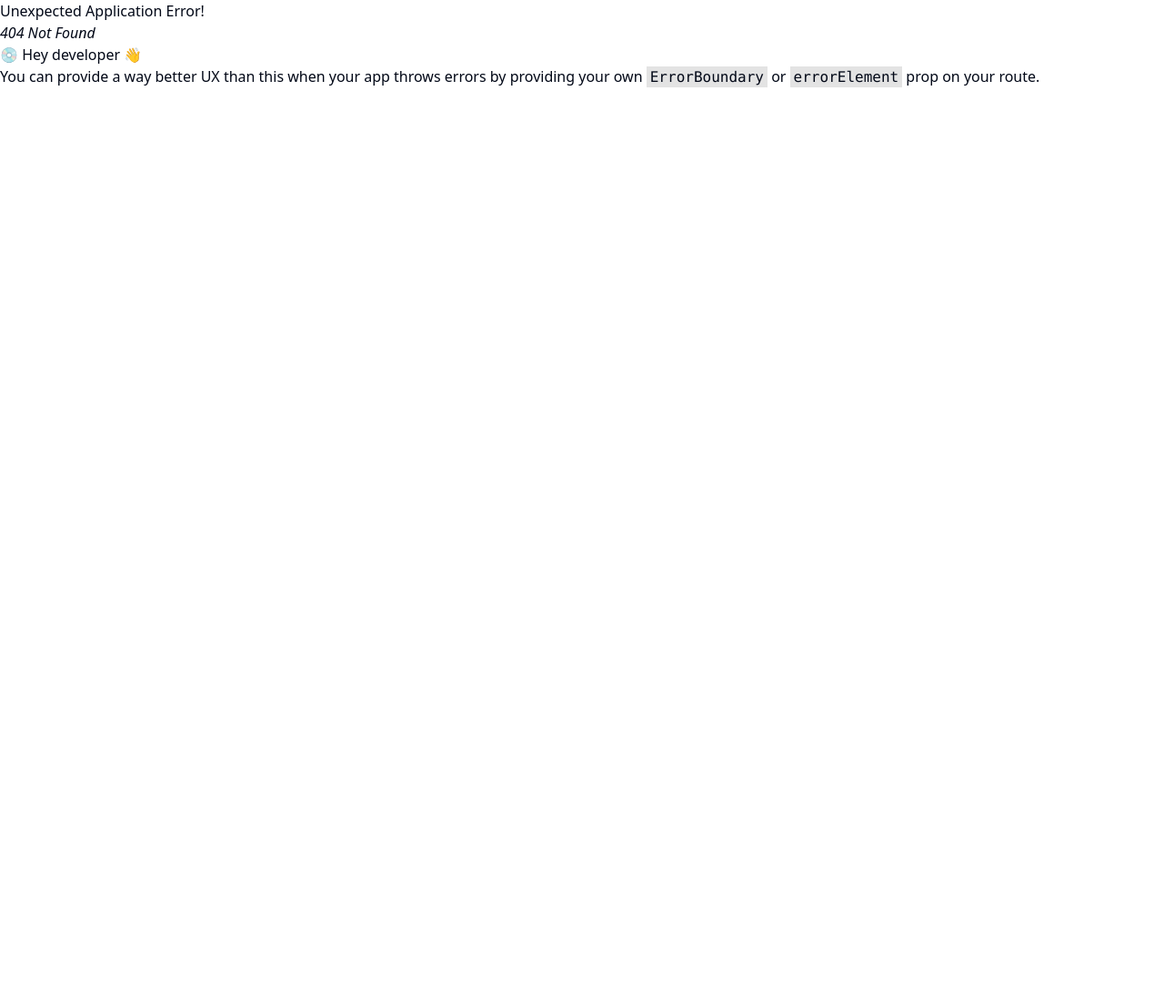
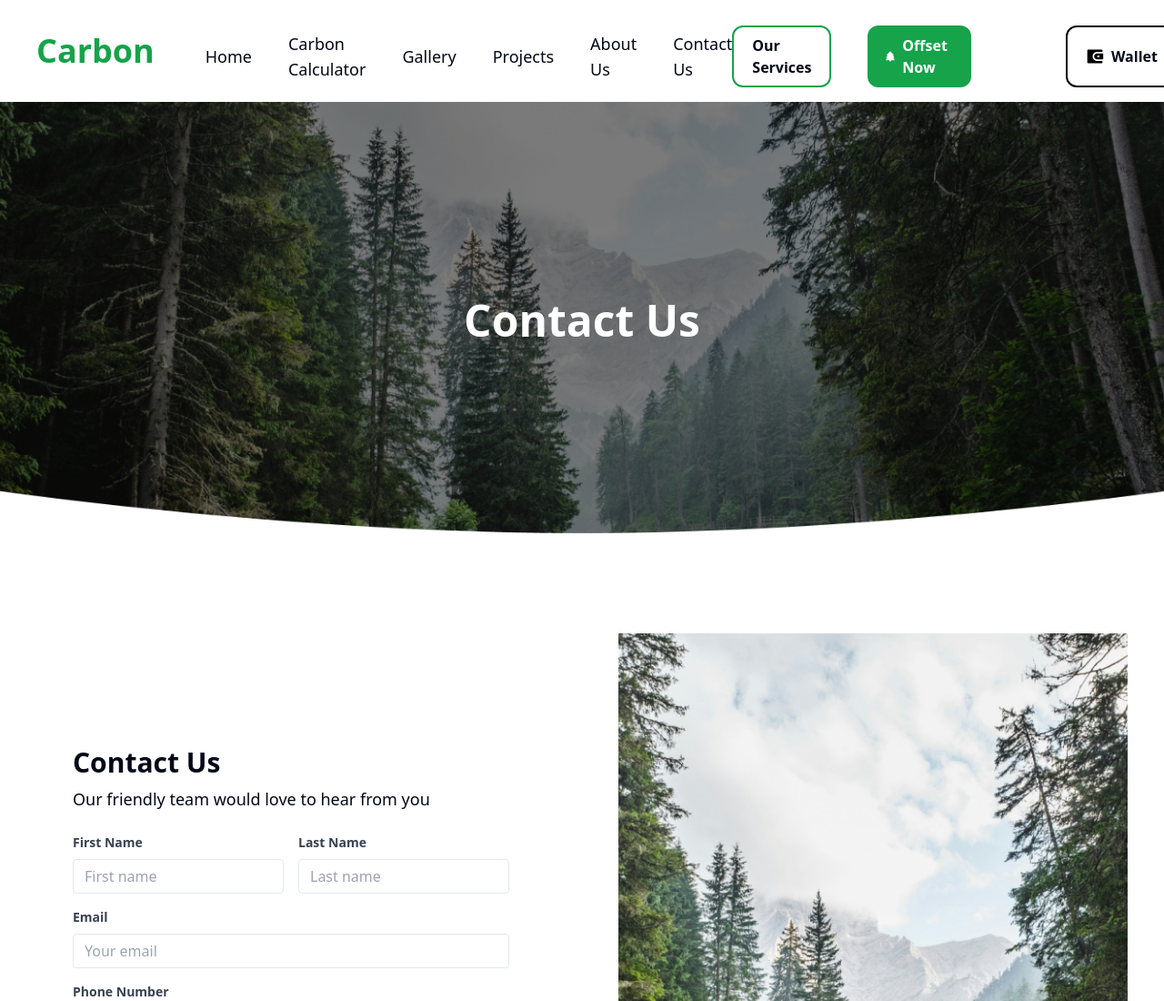
Before and after one commit to dibyendu02/carbonOffset, a React (Vite) app: page /contact in a window 1280 px wide. Before the commit this address had no page. Shown: the top 1100 px of the page at 91% size. Before the commit the page ends 800 px from the top, so only its background shows below. Built offline with nearby package versions, Linux system fonts and the light colour scheme.

Commit message:
added contact

```diff
--- a/src/components/Navbar.tsx
+++ b/src/components/Navbar.tsx
@@ -6,9 +6,9 @@ const Navbar = () => {
   //   const navigation = useNavigate();
   return (
     <div className="w-full h-28   flex items-center px-10 justify-between ">
-      <div className="flex gap-16 items-center">
+      <div className="flex gap-14 items-center">
         <h1 className="text-green-600 text-4xl font-bold">Carbon</h1>
-        <div className="flex gap-14 pt-3 text-lg items-center">
+        <div className="flex gap-10 pt-3 text-lg items-center">
           <Link to="/" className="hover:text-green-600">
             Home
           </Link>
@@ -24,10 +24,13 @@ const Navbar = () => {
           <Link to="/about" className="hover:text-green-600">
             About Us
           </Link>
+          <Link to="/contact" className="hover:text-green-600">
+            Contact Us
+          </Link>
         </div>
       </div>
 
-      <div className="flex gap-12 pt-3">
+      <div className="flex gap-10 pt-3">
         <Link
           to="/services"
           className="px-5 py-2 border-green-600 border-2 rounded-xl font-bold"
--- a/src/main.tsx
+++ b/src/main.tsx
@@ -12,6 +12,7 @@ import UserTransactions from "./pages/UserTransactions";
 import UserOffsetDetails from "./pages/UserOffsetDetails";
 import Gallery from "./pages/Gallery";
 import OurServices from "./pages/OurServices";
+import Contact from "./pages/Contact";
 
 const router = createBrowserRouter([
   {
@@ -39,6 +40,10 @@ const router = createBrowserRouter([
     element: <OurServices />,
   },
   {
+    path: "/contact",
+    element: <Contact />,
+  },
+  {
     path: "/projects",
     element: <OurProjects />,
   },
--- /dev/null
+++ b/src/pages/Contact.tsx
@@ -0,0 +1,158 @@
+import Navbar from "../components/Navbar";
+import curve from "../assets/home/curve.png";
+import mainbg from "../assets/services/mainbg.png";
+import newsletterbg from "../assets/home/newsletterbg.png";
+import logo from "../assets/home/logo.png";
+import Footer from "../components/Footer";
+import contact from "../assets/contact/contact.png";
+
+const Contact = () => {
+  return (
+    <div>
+      <div>
+        <Navbar />
+        <div
+          style={{
+            backgroundImage: `url(${mainbg})`,
+            backgroundSize: "cover",
+            backgroundPosition: "center",
+            height: "60vh",
+            width: "100%",
+          }}
+          className="flex items-center justify-center relative"
+        >
+          <h1 className="text-5xl font-bold text-white">Contact Us</h1>
+
+          <img src={curve} className="absolute bottom-0 w-full" />
+        </div>
+      </div>
+
+      {/* contact form  */}
+
+      <div className="flex items-center my-16 ">
+        <div className="w-1/2  flex flex-col items-start p-20 bg-white ">
+          <h1 className="text-3xl font-bold mb-2">Contact Us</h1>
+          <h2 className="text-lg mb-6">
+            Our friendly team would love to hear from you
+          </h2>
+          <form className="w-full">
+            <div className="flex mb-4 space-x-4">
+              <div className="w-1/2">
+                <label
+                  className="block text-gray-700 text-sm font-bold mb-2"
+                  htmlFor="firstName"
+                >
+                  First Name
+                </label>
+                <input
+                  className="appearance-none border rounded w-full py-2 px-3 text-gray-700 leading-tight focus:outline-none focus:shadow-outline"
+                  id="firstName"
+                  type="text"
+                  placeholder="First name"
+                />
+              </div>
+              <div className="w-1/2">
+                <label
+                  className="block text-gray-700 text-sm font-bold mb-2"
+                  htmlFor="lastName"
+                >
+                  Last Name
+                </label>
+                <input
+                  className="appearance-none border rounded w-full py-2 px-3 text-gray-700 leading-tight focus:outline-none focus:shadow-outline"
+                  id="lastName"
+                  type="text"
+                  placeholder="Last name"
+                />
+              </div>
+            </div>
+            <div className="mb-4">
+              <label
+                className="block text-gray-700 text-sm font-bold mb-2"
+                htmlFor="email"
+              >
+                Email
+              </label>
+              <input
+                className="appearance-none border rounded w-full py-2 px-3 text-gray-700 leading-tight focus:outline-none focus:shadow-outline"
+                id="email"
+                type="email"
+                placeholder="Your email"
+              />
+            </div>
+            <div className="mb-4">
+              <label
+                className="block text-gray-700 text-sm font-bold mb-2"
+                htmlFor="phone"
+              >
+                Phone Number
+              </label>
+              <input
+                className="appearance-none border rounded w-full py-2 px-3 text-gray-700 leading-tight focus:outline-none focus:shadow-outline"
+                id="phone"
+                type="text"
+                placeholder="Your phone number"
+              />
+            </div>
+
+            <div className="mb-4">
+              <label
+                className="block text-gray-700 text-sm font-bold mb-2"
+                htmlFor="message"
+              >
+                Message
+              </label>
+              <textarea
+                className="appearance-none border rounded w-full py-2 px-3 text-gray-700 leading-tight focus:outline-none focus:shadow-outline"
+                id="message"
+                placeholder="Your message"
+                rows={4}
+              />
+            </div>
+            <div className="flex items-center justify-between">
+              <button
+                className="bg-green-600 hover:bg-green-400 w-full text-white font-bold py-2 px-4 rounded focus:outline-none focus:shadow-outline"
+                type="button"
+              >
+                Submit Request
+              </button>
+            </div>
+          </form>
+        </div>
+        <div className="w-1/2 p-10">
+          <img src={contact} className="" />
+        </div>
+      </div>
+
+      {/* newsletter  */}
+
+      <div
+        style={{
+          backgroundImage: `url(${newsletterbg})`,
+          backgroundSize: "cover",
+          backgroundPosition: "center",
+          height: "150px",
+        }}
+        className="flex items-center justify-between px-16"
+      >
+        <div className="flex gap-16 items-center  ">
+          <img src={logo} alt="logo" />
+          <h1 className="text-xl text-white">Join Our Newsletter</h1>
+        </div>
+        <div className="flex gap-3">
+          <input
+            className="w-60 h-10 rounded-md p-2 bg-white "
+            placeholder="Enter your email"
+          />
+          <button className="bg-violet-600 text-white font-bold px-5 py-2 rounded-md ">
+            Submit
+          </button>
+        </div>
+      </div>
+
+      <Footer />
+    </div>
+  );
+};
+
+export default Contact;
```
Also changed, not shown: src/assets/contact/contact.png (added).
